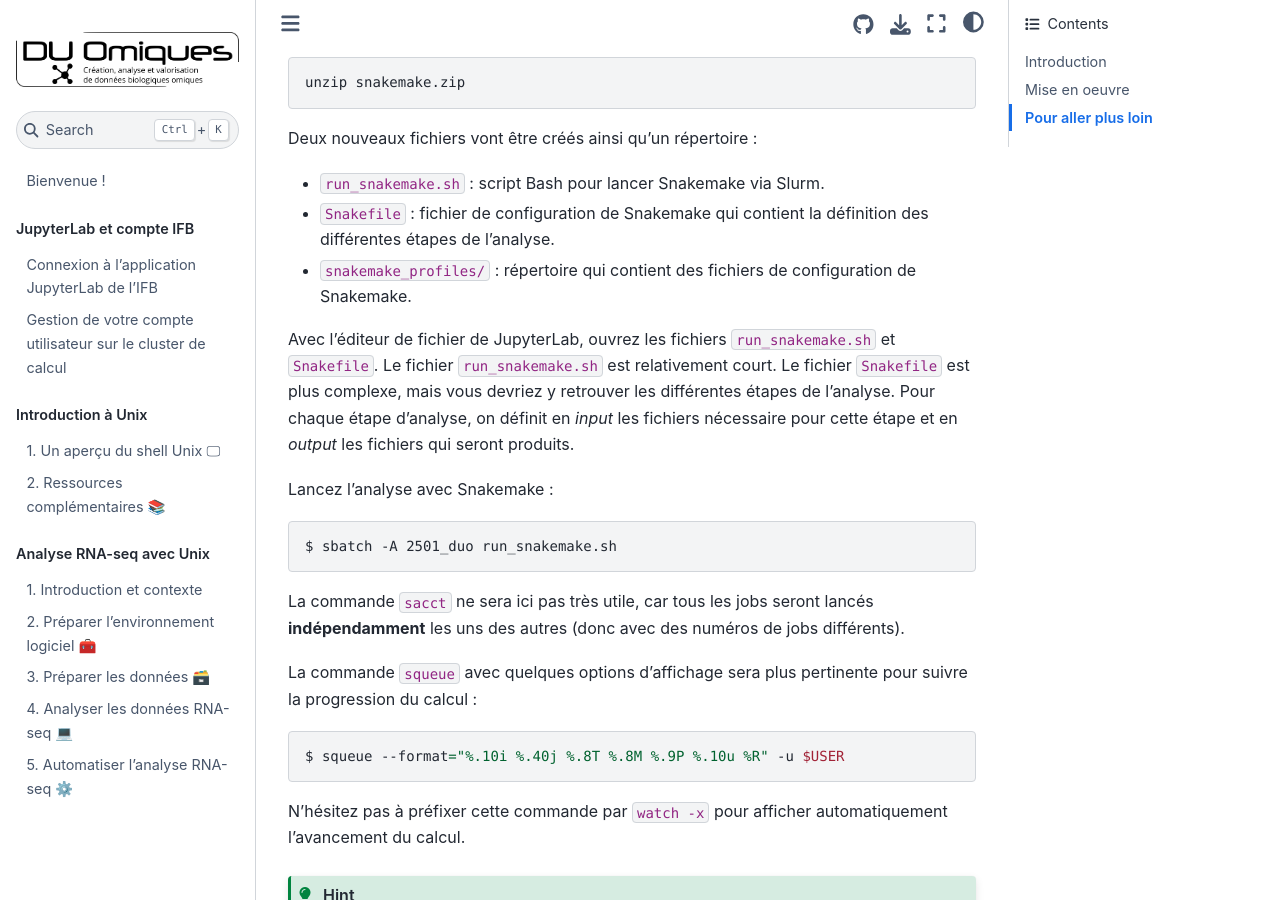
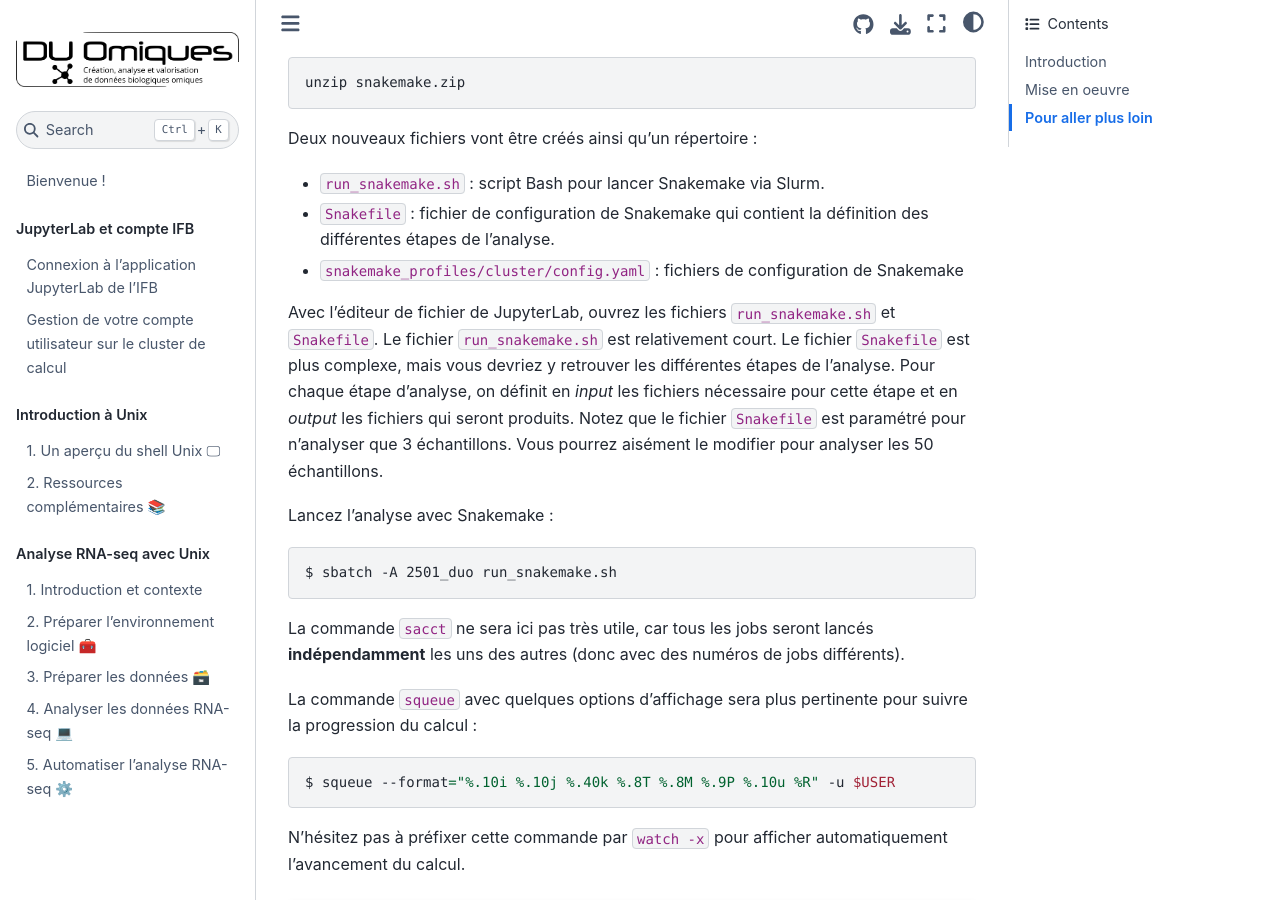
Before and after one commit to pierrepo/unix-tutorial, a Jupyter Book: the page built from content/tuto3/3_automatiser_snakemake.md, in a window 1280 px wide and 900 px high, scrolled down 943 px. Built offline with Jupyter Book 1.0.4 settings and Sphinx 7.4.7 and the Sphinx Book theme 1.1.4, drawn with Linux system fonts in a browser that asks for light colours.

Commit message:
Update Snakemake config

````diff
--- a/content/tuto3/3_automatiser_snakemake.md
+++ b/content/tuto3/3_automatiser_snakemake.md
@@ -35,9 +35,9 @@ Deux nouveaux fichiers vont être créés ainsi qu'un répertoire :
 
 - `run_snakemake.sh` : script Bash pour lancer Snakemake via Slurm.
 - `Snakefile` : fichier de configuration de Snakemake qui contient la définition des différentes étapes de l'analyse.
-- `snakemake_profiles/` : répertoire qui contient des fichiers de configuration de Snakemake.
+- `snakemake_profiles/cluster/config.yaml` : fichiers de configuration de Snakemake
 
-Avec l'éditeur de fichier de JupyterLab, ouvrez les fichiers `run_snakemake.sh` et `Snakefile`. Le fichier `run_snakemake.sh` est relativement court. Le fichier `Snakefile` est plus complexe, mais vous devriez y retrouver les différentes étapes de l'analyse. Pour chaque étape d'analyse, on définit en *input* les fichiers nécessaire pour cette étape et en *output* les fichiers qui seront produits.
+Avec l'éditeur de fichier de JupyterLab, ouvrez les fichiers `run_snakemake.sh` et `Snakefile`. Le fichier `run_snakemake.sh` est relativement court. Le fichier `Snakefile` est plus complexe, mais vous devriez y retrouver les différentes étapes de l'analyse. Pour chaque étape d'analyse, on définit en *input* les fichiers nécessaire pour cette étape et en *output* les fichiers qui seront produits. Notez que le fichier `Snakefile` est paramétré pour n'analyser que 3 échantillons. Vous pourrez aisément le modifier pour analyser les 50 échantillons.
 
 Lancez l'analyse avec Snakemake :
 
@@ -50,7 +50,7 @@ La commande `sacct` ne sera ici pas très utile, car tous les jobs seront lancé
 La commande `squeue` avec quelques options d'affichage sera plus pertinente pour suivre la progression du calcul :
 
 ```bash
-$ squeue --format="%.10i %.40j %.8T %.8M %.9P %.10u %R" -u $USER
+$ squeue --format="%.10i %.10j %.40k %.8T %.8M %.9P %.10u %R" -u $USER
 ```
 
 N'hésitez pas à préfixer cette commande par `watch -x` pour afficher automatiquement l'avancement du calcul.
````
Also changed, not shown: README.md (+8 -0 lines), content/tuto3/1_automatiser.md (+2 -0 lines), content/tuto3/snakemake_profiles/cluster/config.yaml (+16 -7 lines), 2 other files.
